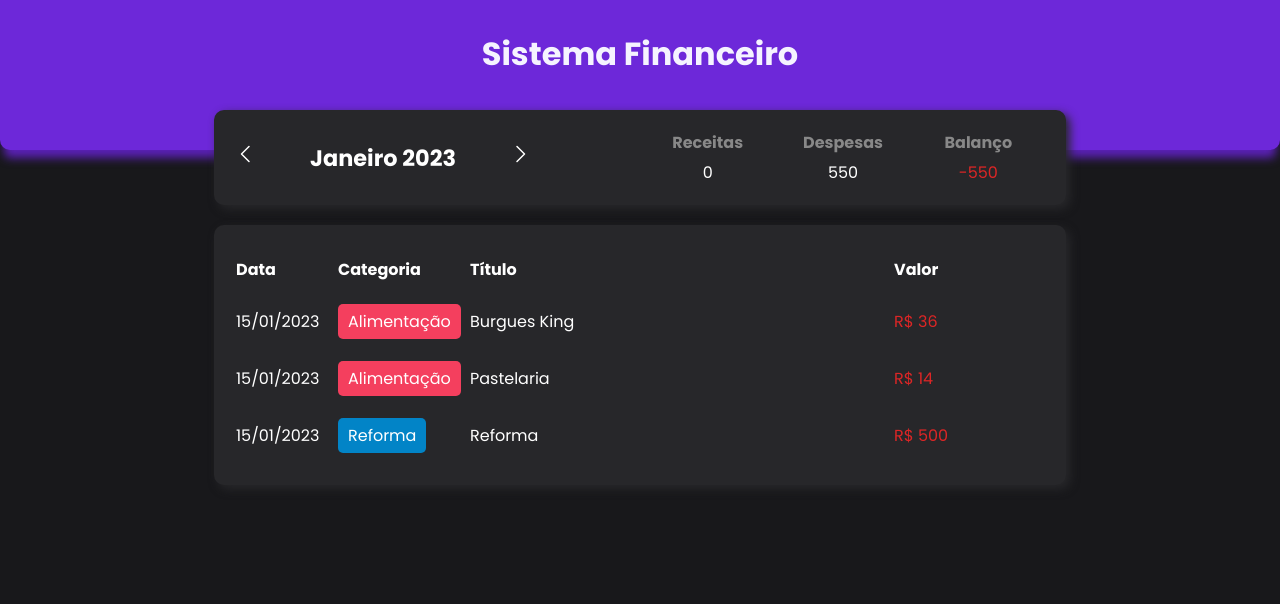
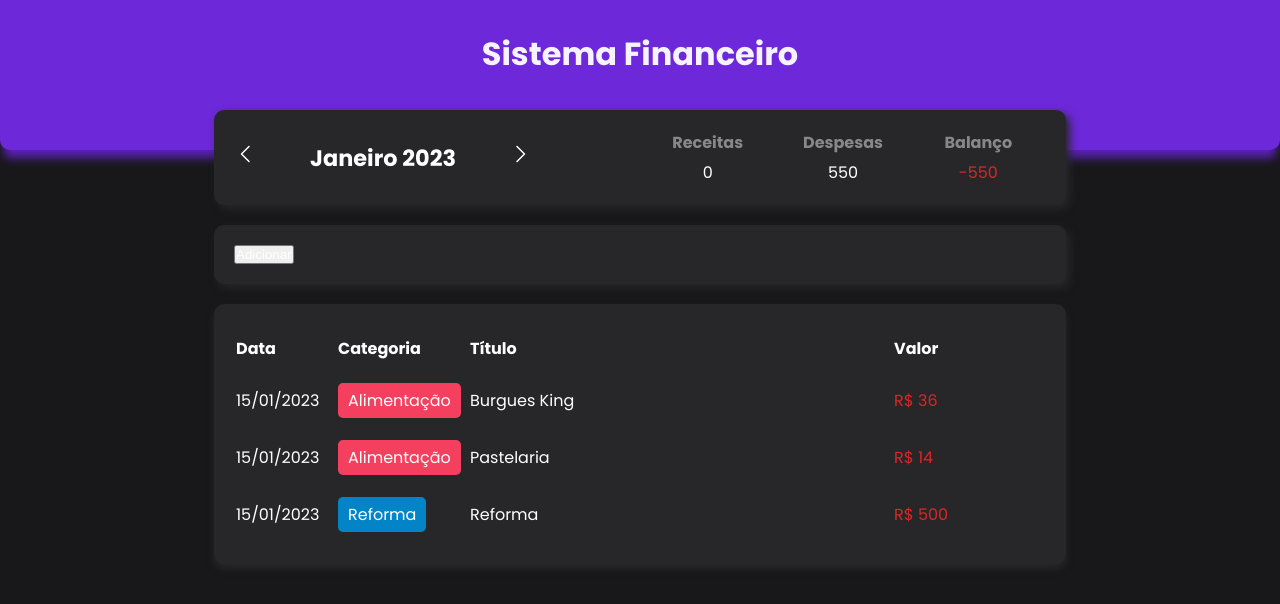
Before and after one commit to ximeen/sistema-financeiro, a React (Vite) app: page / in a window 1280 px wide. Shown: the top 604 px of the page. Built offline with nearby package versions, Linux system fonts and the light colour scheme.

Commit message:
create card for input new items

```diff
--- a/src/App.tsx
+++ b/src/App.tsx
@@ -9,6 +9,7 @@ import { items } from "./data/items"
 import { getCurrentMounth, filterListByMonth } from "./services/dateFilter"
 import { InfoArea } from "./components/infoArea"
 import { TableArea } from "./components/TableArea"
+import { InputArea } from "./components/inputArea"
 
 function App() {
 
@@ -42,6 +43,13 @@ function App() {
     setCurrentMounth(newMonth)
   }
 
+  function handleAddItem(item: ItemType) {
+    let newList = [...listItems]
+    newList.push(item)
+
+    setListItems(newList)
+  }
+
   return (
     <S.Container>
       <Header />
@@ -52,6 +60,8 @@ function App() {
           income={income}
           expenses={expenses}
         />
+        <InputArea onAdd={handleAddItem} />
+
         <TableArea list={filteredListItems} />
       </S.ContentMain>
     </S.Container>
--- a/src/components/TableArea/styles.ts
+++ b/src/components/TableArea/styles.ts
@@ -3,7 +3,7 @@ import styled from "styled-components";
 export const Table = styled.table`
   width: 100%;
   background-color: #27272a;
-  box-shadow: 4px 4px 10px #27272a;
+  box-shadow: 0px 5px 7px #27272a;
   border-radius: 10px;
   padding: 20px;
   margin-top: 20px;
--- a/src/components/infoArea/styles.ts
+++ b/src/components/infoArea/styles.ts
@@ -2,7 +2,7 @@ import styled from "styled-components";
 
 export const Container = styled.div`
   background-color: #27272a;
-  box-shadow: 4px 4px 10px #27272a;
+  box-shadow: 4px 4px 8px #27272a;
   border-radius: 10px;
   padding: 20px;
   margin-top: -40px;
--- /dev/null
+++ b/src/components/inputArea/index.tsx
@@ -0,0 +1,25 @@
+import { ItemType } from "../../types/ItemTypes"
+import * as S from "./styles"
+
+interface inputAreaProps {
+  onAdd: (item: ItemType) => void;
+}
+
+export function InputArea({ onAdd }: inputAreaProps) {
+  function handleCreateANewItem() {
+    let newItem: ItemType = {
+      date: new Date(),
+      category: "food",
+      price: 100,
+      title: "lanche"
+    }
+
+    onAdd(newItem)
+  }
+
+  return (
+    <S.Container>
+      <button onClick={handleCreateANewItem}>Adicionar</button>
+    </S.Container>
+  )
+}
--- /dev/null
+++ b/src/components/inputArea/styles.ts
@@ -0,0 +1,12 @@
+import styled from "styled-components";
+
+export const Container = styled.div`
+  background-color: #27272a;
+  box-shadow: 4px 4px 8px #27272a;
+  border-radius: 10px;
+  padding: 20px;
+  margin-top: 20px;
+
+  display: flex;
+  align-items: center;
+`;
--- a/src/data/items.ts
+++ b/src/data/items.ts
@@ -34,7 +34,7 @@ export const items: ItemType[] = [
   {
     date: new Date(2023, 1, 15),
     category: "food",
-    title: "Rolé com a gata",
+    title: "Passeio",
     price: 100,
   },
 ];
```
